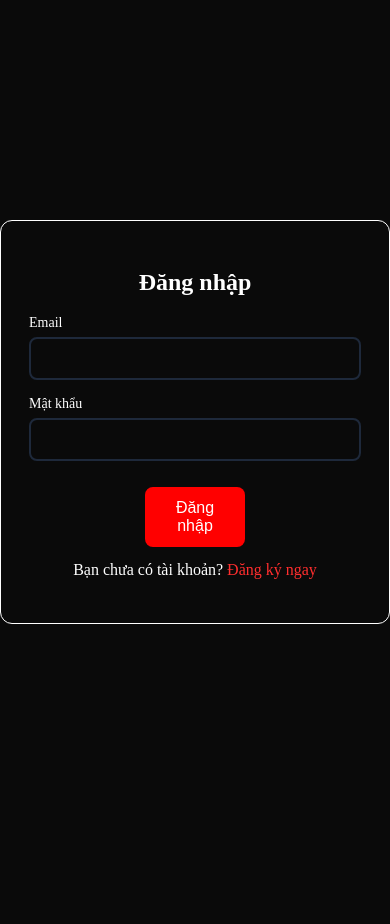
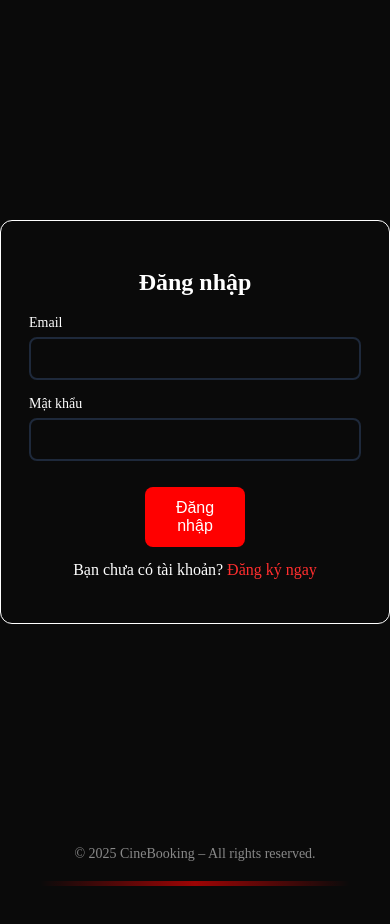
Before and after one commit to duythai04/movie-titket, a React (Vite) app: page /login in a window 390 px wide. Before the commit the page ends 844 px from the top, so only its background shows below. Built offline with nearby package versions, Linux system fonts and the light colour scheme.

Commit message:
feat(footer): create Footer component

```diff
--- a/src/App.jsx
+++ b/src/App.jsx
@@ -7,6 +7,7 @@ import ScrollToTop from "./components/ScrollToTop/ScrollToTop";
 import MovieDetail from "./pages/MovieDetail/MovieDetail";
 import Register from "./components/Auth/Register";
 import Login from "./components/Auth/Login";
+import Footer from "./components/Footer/Footer";
 
 function App() {
   return (
@@ -21,6 +22,7 @@ function App() {
           <Route path="/register" element={<Register />} />
           <Route path="/login" element={<Login />} />
         </Routes>
+        <Footer/>
       </div>
     </>
   );
--- /dev/null
+++ b/src/components/Footer/Footer.jsx
@@ -0,0 +1,71 @@
+import React from 'react';
+import './Footer.scss';
+import { FaFacebookF, FaInstagram, FaYoutube, FaTiktok } from 'react-icons/fa';
+
+const Footer = () => {
+  return (
+    <footer className="footer">
+      <div className="footer-container">
+        {/* LOGO + MÔ TẢ */}
+
+        {/* LIÊN KẾT */}
+        <div className="footer-section links">
+          <h3>Liên kết</h3>
+          <ul>
+            <li>
+              <a href="#">Lịch chiếu</a>
+            </li>
+            <li>
+              <a href="#">Phim đang chiếu</a>
+            </li>
+            <li>
+              <a href="#">Phim sắp chiếu</a>
+            </li>
+            <li>
+              <a href="#">Rạp chiếu</a>
+            </li>
+            <li>
+              <a href="#">Khuyến mãi</a>
+            </li>
+          </ul>
+        </div>
+
+        {/* HỖ TRỢ */}
+        <div className="footer-section support">
+          <h3>Hỗ trợ</h3>
+          <ul>
+            <li>
+              <a href="#">Trung tâm hỗ trợ</a>
+            </li>
+            <li>
+              <a href="#">Điều khoản sử dụng</a>
+            </li>
+            <li>
+              <a href="#">Chính sách bảo mật</a>
+            </li>
+            <li>
+              <a href="#">Hỏi đáp</a>
+            </li>
+          </ul>
+        </div>
+
+        {/* MẠNG XÃ HỘI */}
+        <div className="footer-section social">
+          <h3>Kết nối với chúng tôi</h3>
+          <div className="social-icons">
+            <FaFacebookF />
+            <FaInstagram />
+            <FaYoutube />
+            <FaTiktok />
+          </div>
+        </div>
+      </div>
+
+      <div className="footer-bottom">
+        © {new Date().getFullYear()} CineBooking – All rights reserved.
+      </div>
+    </footer>
+  );
+};
+
+export default Footer;
--- /dev/null
+++ b/src/components/Footer/Footer.scss
@@ -0,0 +1,160 @@
+@import '../../styles/variable';
+
+.footer {
+  position: relative;
+  background: transparent;
+  color: $text-color;
+  padding: 100px 20px 0;
+  margin-top: auto;
+  overflow: hidden;
+
+  &::before {
+    content: '';
+    position: absolute;
+    left: 0;
+    bottom: 0;
+    width: 100%;
+    height: 5px;
+    background: linear-gradient(90deg, transparent, $button-color, transparent);
+    opacity: 0.6;
+  }
+
+  .footer-container {
+    max-width: 1400px;
+    margin: 0 auto;
+    display: grid;
+    grid-template-columns: 4fr 4fr 4fr;
+    gap: 50px;
+
+    @media (max-width: 992px) {
+      grid-template-columns: 1fr 1fr;
+      gap: 40px;
+    }
+
+    @media (max-width: 600px) {
+      grid-template-columns: 1fr;
+      text-align: center;
+      gap: 40px;
+    }
+  }
+
+  .footer-section {
+    h3 {
+      font-size: 18px;
+      font-weight: 600;
+      color: text-color;
+      margin-bottom: 24px;
+      position: relative;
+      padding-bottom: 12px;
+
+      &::after {
+        content: '';
+        position: absolute;
+        left: 0;
+        bottom: 0;
+        width: 100%;
+        height: 1px;
+        background: $button-color;
+        border-radius: 2px;
+        transition: width 0.4s ease;
+      }
+
+      &:hover::after {
+        width: 80px;
+      }
+    }
+
+    ul {
+      list-style: none;
+      padding: 0;
+      margin: 0;
+
+      li {
+        margin-bottom: 12px;
+
+        a {
+          color: $text-color;
+          text-decoration: none;
+          font-size: 15px;
+          transition: all 0.3s ease;
+          position: relative;
+
+          &:hover {
+            color: $button-color;
+            padding-left: 8px;
+          }
+
+          &::before {
+            content: '';
+            position: absolute;
+            bottom: -2px;
+            left: 0;
+            width: 0;
+            height: 1px;
+            background: $button-color;
+            transition: width 0.3s ease;
+          }
+
+          &:hover::before {
+            width: 100%;
+          }
+        }
+      }
+    }
+  }
+  // Mạng xã hội
+  .social {
+    h3::after {
+      left: 50%;
+      transform: translateX(-50%);
+
+      @media (min-width: 601px) {
+        left: 0;
+        transform: none;
+      }
+    }
+
+    .social-icons {
+      display: flex;
+      justify-content: center;
+      gap: 18px;
+      margin-top: 24px;
+
+      @media (max-width: 600px) {
+        justify-content: center;
+      }
+
+      svg {
+        font-size: 22px;
+        color: $text-color;
+        background: rgba(255, 255, 255, 0.08);
+        padding: 12px;
+        border-radius: 50%;
+        cursor: pointer;
+        transition: all 0.4s cubic-bezier(0.4, 0, 0.2, 1);
+
+        &:hover {
+          color: #000000;
+          background: $button-color;
+          transform: translateY(-6px) scale(1.1);
+          box-shadow: 0 10px 20px rgba(243, 140, 122, 0.4);
+        }
+      }
+    }
+  }
+}
+
+.footer-bottom {
+  margin-top: 60px;
+  padding: 24px 0;
+  text-align: center;
+  border-top: 1px solid rgba(255, 255, 255, 0.1);
+  font-size: 14px;
+  color: #888888;
+
+  // Hiệu ứng chữ năm nhấp nháy nhẹ (vui vui)
+  span {
+    color: #ffd700;
+    font-weight: 600;
+  }
+}
--- a/src/components/Header/Header.jsx
+++ b/src/components/Header/Header.jsx
@@ -13,7 +13,8 @@ function Header() {
     <header className="header">
       <div className="header-top">
         <Link to="/" className="header-logo">
-          <img src={logo} alt="Logo" />
+          <h1>Cinema</h1>
+
         </Link>
 
         <div className="header-actions">
--- a/src/components/Header/Header.scss
+++ b/src/components/Header/Header.scss
@@ -1,4 +1,4 @@
-@import "../../styles/variable";
+@import '../../styles/variable';
 
 .header {
   position: fixed;
@@ -26,9 +26,11 @@
   }
 
   .header-logo {
-    img {
-      height: 50px;
+    h1 {
+      font-size: 40px;
       cursor: pointer;
+      color: $button-color;
+      font-family: 'Bebas Neue', cursive;
       transition: transform 0.3s ease;
 
       &:hover {
```
Also changed, not shown: src/components/Banner/Banner.scss (line endings or trailing spaces), 2 other files (tests, documents, lock files or other folders).
